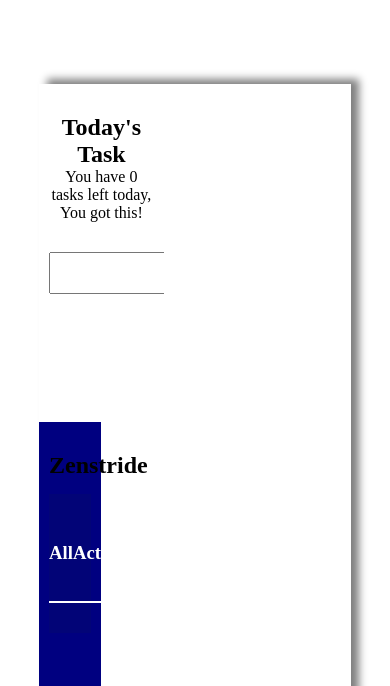
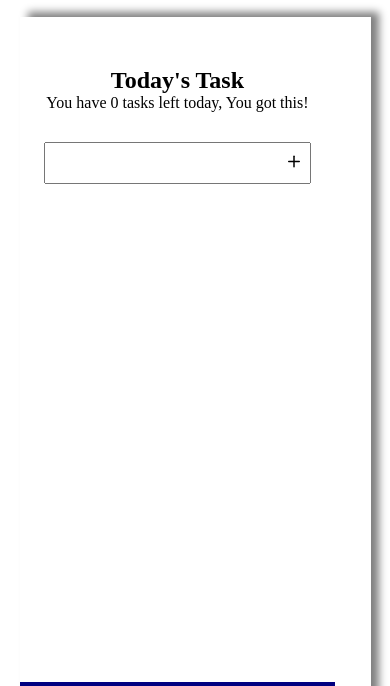
Before and after one commit to thomasagadabenard-collab/TODO, a plain HTML site: page index.html in a window 390 px wide. Shown: the top 686 px of the page. Drawn offline with Linux system fonts and the light colour scheme.

Commit message:
third commit

```diff
--- a/index.html
+++ b/index.html
@@ -11,6 +11,7 @@
     <section class="todo-container">
         <div class="upcoming-completed">
             <h2>Zenstride</h2>
+            <small class="smart">Task smart manager</small>
 
             <div class="tasks">
                 <div class="tasks-div">
@@ -39,7 +40,7 @@
             </div>
 
             <!--<div class="todo">
-                <input type="radio" class="todo-radio">
+                <input type="checkbox" class="todo-radio">
                 <p class="todo-entry">Finish Project proposal</p>
                 <button class="todo-button">
                     <img src="images/delete.svg" alt="delete icon" class="todo-button-delete-img">
--- a/style.css
+++ b/style.css
@@ -5,7 +5,7 @@
 }
 
 .todo-container{
-    width: 80%;
+    width: 60%;
     margin: 20vh auto;
     display: flex;
     justify-content: center;
@@ -15,36 +15,26 @@
     box-shadow: 8px -5px 8px gray;
 }
 
-@media(max-width:800px){
-    .todo-container{
-        flex-direction: column;
-        margin: 10vh auto;
-    }
-    .tasks{
-        display: flex;
-
-    }
-    .upcoming-completed{
-        width: 90%;
-    }
-    .today{
-        order: -1;
-        width: 90%;
-    }
-    .input-container{
-        width: 90%;
-    }
-}
-
 .upcoming-completed{
-    width: 20%;
+    width: 30%;
     background: navy;
     height: 100%;
     padding: 30px 10px;
 }
 
+.upcoming-completed h2{
+    color: white;
+    font-weight: bolder;
+    font-size: 2rem;
+}
+
+.smart{
+    color: white;
+}
+
 .tasks{
     background: rgba(14, 21, 82, 0.2);
+    box-shadow: 5px 5px 5px rgba(110, 111, 121, 0.5);
     height: 50%;
     padding: 30px 0;
     color: white;
@@ -53,23 +43,25 @@
 
 .tasks-div{
     margin-top: 10px;
-    border-bottom: 2px white solid;
+    border-bottom: 1px white solid;
     padding: 8px 0;
+}
+
+.tasks-div:hover{
+    box-shadow: 5px 5px 5px gray;
+}
+
+.tasks-div:active{
+    opacity: 0.4;
 }
 
 .tasks-div h3{
     cursor: pointer;
 }
 
-.completed .todo-entry {
-    text-decoration: line-through;
-    opacity: 0.6;
-}
-
-
 .today{
     padding: 30px 10px;
-    width: 40%;
+    width: 90%;
     height: 100%;
     overflow: scroll;
 }
@@ -84,6 +76,10 @@
   width: 100%;
   height: 42px;
   padding: 2px 5px ;
+}
+
+.input-text:focus{
+    border: navy;
 }
 
 .input-button {
@@ -160,6 +156,46 @@
     height: 18px;
 }
 
+@media(max-width:800px){
+    .todo-container{
+        flex-direction: column;
+        width: 90%;
+        height: 100vh;
+        margin: 2vh auto;
+        padding: 20px 0;
+    }
+    .tasks{
+        display: flex;
+        justify-content: space-between;
+        padding: 2px;
+        border-top: 1px white solid;
+        border-bottom: 1px white ridge;
+    }
+
+    .tasks-div h3{
+        padding: 0;
+
+    }
+
+    .tasks-div{
+        border-bottom: none
+    }
+    .todo{
+        width: 90%;
+    }
+    .upcoming-completed{
+        width: 90%;
+        height: auto;
+        padding: 10px;
+    }
+    .today{
+        order: -1;
+        width: 90%;
+    }
+    .input-container{
+        width: 90%;
+    }
+}
 /*Color Picker*/
 
 
```
